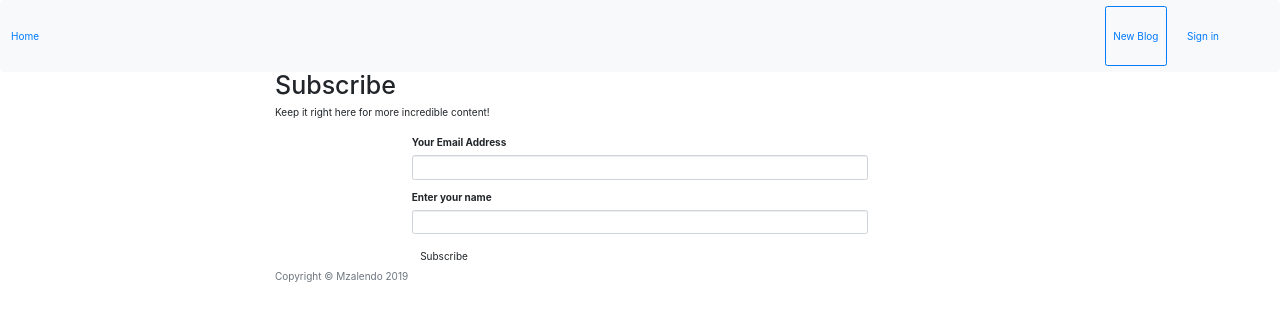
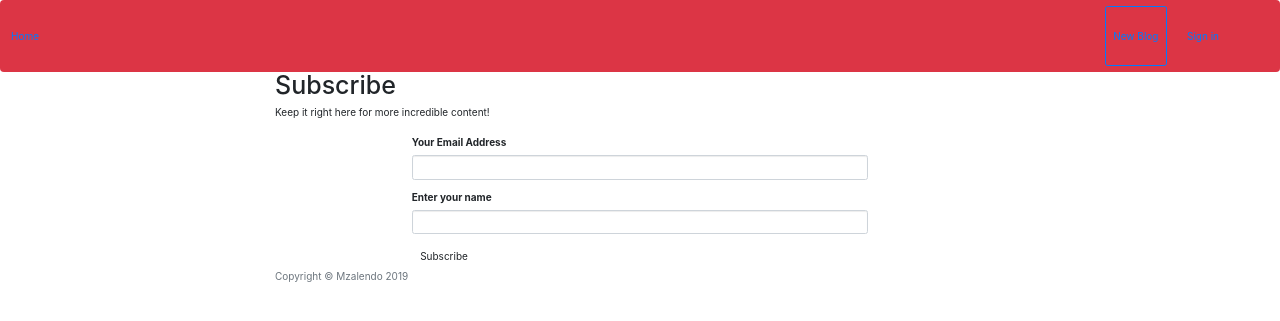
Before and after one commit to Steve-design/Cool-Blog, a Flask app: page /subscribe in a window 1280 px wide. Shown: the top 321 px of the page. Run offline with Flask 2, Linux system fonts and the light colour scheme; data that the repository does not hold is empty; some libraries are stand-ins or nearby versions.

Commit message:
style the subscribe template

```diff
--- a/app/templates/subscribe.html
+++ b/app/templates/subscribe.html
@@ -25,7 +25,7 @@
 </head>
 
 <body>
-  <nav class="navbar navbar-expand-lg navbar-light bg-light fixed-top">
+  <nav class="navbar navbar-expand-lg navbar-light bg-danger fixed-top">
     <a href="/">Home</a>
     <button class="navbar-toggler" type="button" data-toggle="collapse" data-target="#navbarSupportedContent"
       aria-controls="navbarSupportedContent" aria-expanded="false" aria-label="Toggle navigation">
```
